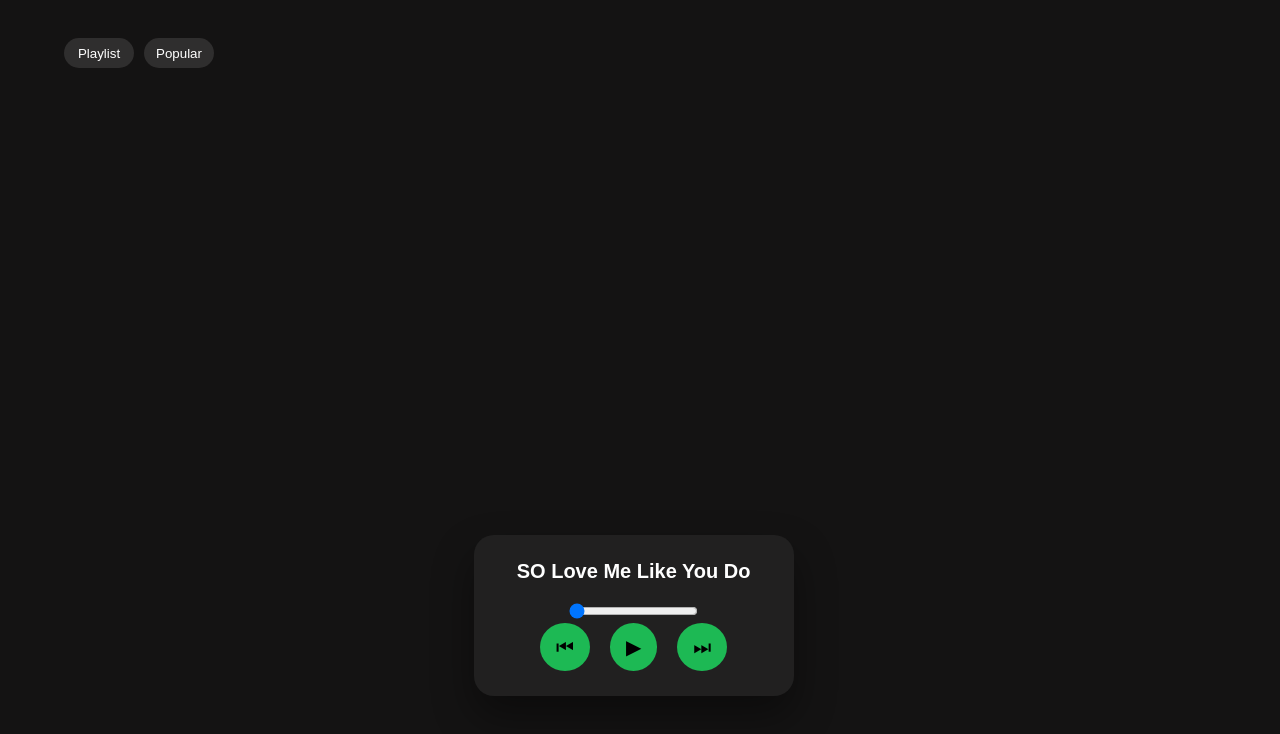
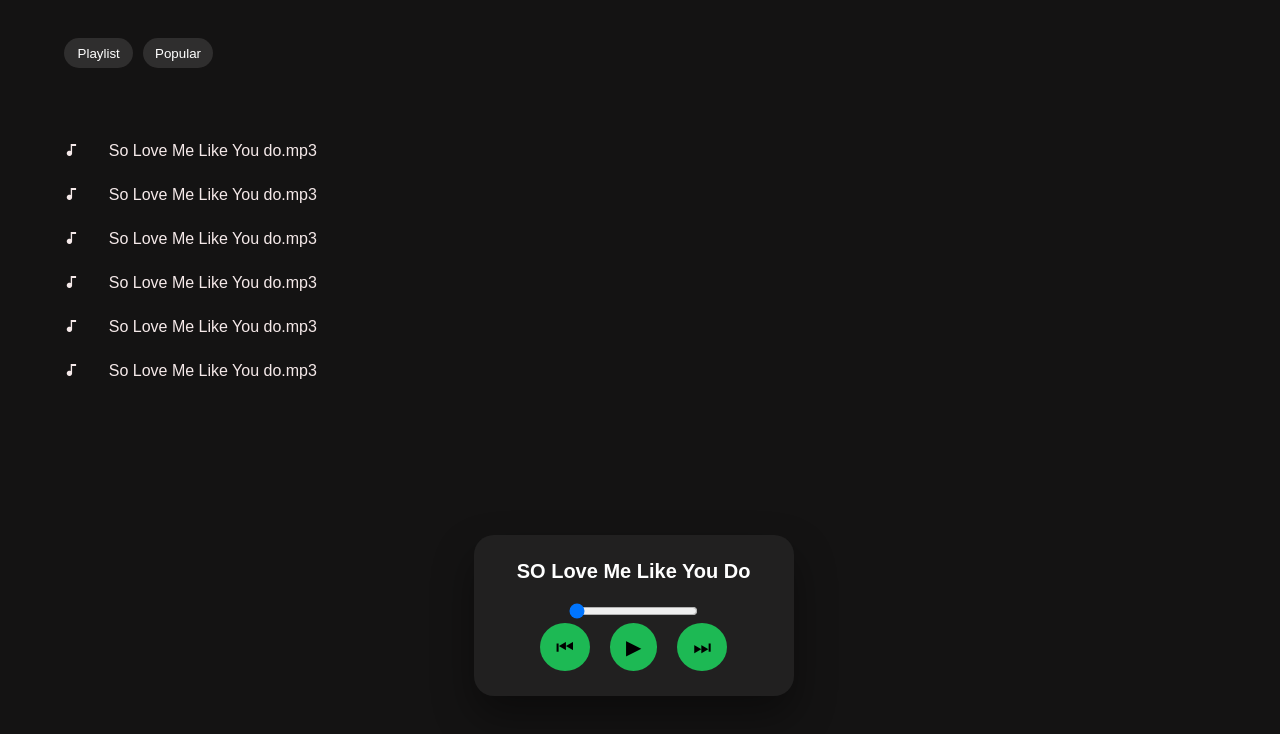
Before and after one commit to princekushwaha542/Dev.Advance.js, a plain HTML site: page MusicPlayer/index.html in a window 1280 px wide. Shown: the part 64-798 px from the top of the page. Drawn offline with nearby package versions, Linux system fonts and the light colour scheme; a web font is replaced by a local one.

Commit message:
Playlist Add

```diff
--- a/MusicPlayer/index.html
+++ b/MusicPlayer/index.html
@@ -32,9 +32,17 @@
    </div>
 </div>
 <div class="playlist">
-    <button class="playBtn">Playlist</button>
+    <button class="playBtn onebtn">Playlist</button>
     <button class="playBtn twobtn">Popular</button>
+  <div class="SongList">
+    <div class="songs"><i class="ri-music-fill songIcon"></i>So Love Me Like You do.mp3</div>
+    <div class="songs"><i class="ri-music-fill songIcon"></i>So Love Me Like You do.mp3</div>
+    <div class="songs"><i class="ri-music-fill songIcon"></i>So Love Me Like You do.mp3</div>
+    <div class="songs"><i class="ri-music-fill songIcon"></i>So Love Me Like You do.mp3</div>
+    <div class="songs"><i class="ri-music-fill songIcon"></i>So Love Me Like You do.mp3</div>
+    <div class="songs"><i class="ri-music-fill songIcon"></i>So Love Me Like You do.mp3</div>
 
+  </div>
 </div>
 
 
--- a/MusicPlayer/script.js
+++ b/MusicPlayer/script.js
@@ -57,3 +57,14 @@ progress.addEventListener("input", ()=>{
 });
 
 audio.addEventListener("ended", nextSong);
+
+let OneBtn = document.querySelector(".onebtn");
+let TwoBtn = document.querySelector(".twobtn");
+
+
+OneBtn.addEventListener("click",function(){
+
+});
+TwoBtn.addEventListener("click", ()=>{
+
+})
--- a/MusicPlayer/style.css
+++ b/MusicPlayer/style.css
@@ -191,3 +191,29 @@ audio{
 .playBtn:hover{
 background-color: #646060;
 }
+.SongList{
+    height: 350px;
+    width: 100%;
+    margin-top: 130px;
+    /* background-color: red; */
+    display: flex;
+    margin-left: -200px;
+    color: rgb(245, 233, 233);
+    flex-direction: column;
+}
+.songs{
+    display: flex;
+    justify-content: start;
+    margin-top: 4px;
+    height: 40px;
+    width: 100%;
+    padding-top: 8px;
+    padding-left: 50px;
+    font-weight: 200;
+}
+.songs:hover{
+  background-color: #1c1818;
+}
+.songIcon{
+    margin-right: 30px;
+}
```
